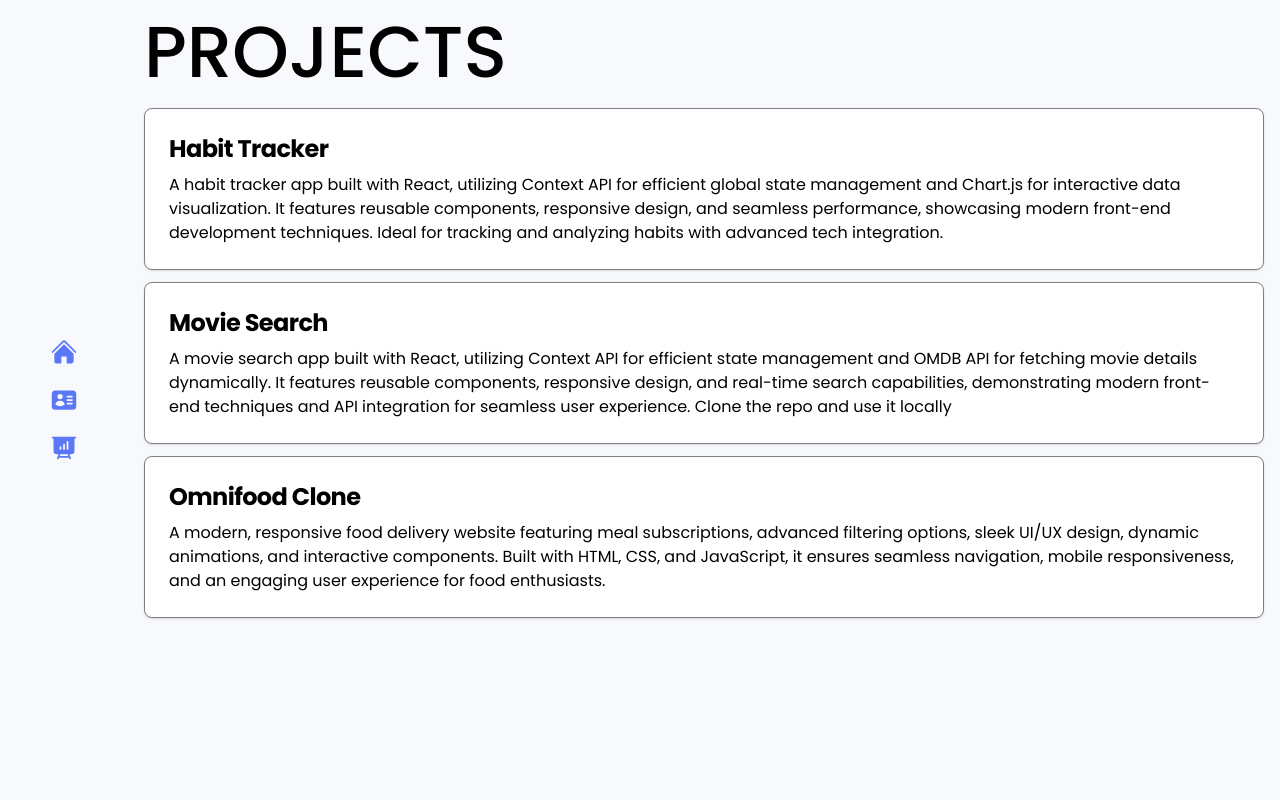
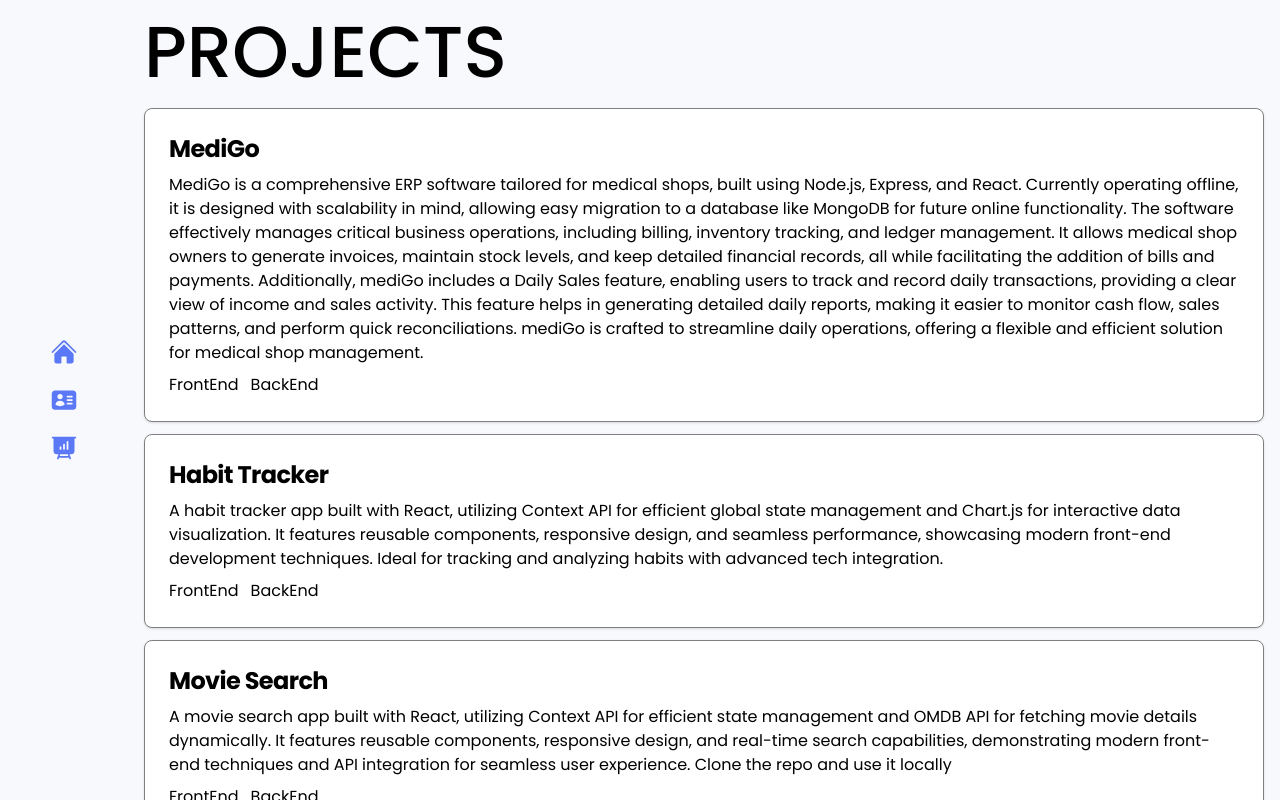
Before and after one commit to Muntazir3i/MyPortfolio, a React (Vite) app: page /projects in a window 1280 px wide. Built offline with nearby package versions, Linux system fonts and the light colour scheme.

Commit message:
new project added

```diff
--- a/src/Components/Card.jsx
+++ b/src/Components/Card.jsx
@@ -2,13 +2,17 @@
 import useTheme from './context/ThemeSwitch';
 import './card.css'
 
-function Card({title,desp,link}) {
+function Card({title,desp,link, exLinkOne,exLinkTwo}) {
     let {dark,setDark,toggleDark} = useTheme();
   return (
     <a href={link} id='card-link' className={`block p-6 mb-3   rounded-lg shadow ${dark ? 'bg-diagonal-lines' : 'bg-white'}`}>
 
 <h5 className={`mb-2 text-2xl font-bold tracking-tight ${dark ? 'text-white' : 'text-black'}`}>{title}</h5>
 <p className={`font-normal ${dark ? 'text-white' : 'text-black'}`}>{desp}</p>
+<div className="links-container mt-2 flex gap-3">
+<a href={exLinkOne} className={`font-normal ${dark ? 'text-white' : 'text-black'}`} >FrontEnd</a>
+<a href={exLinkTwo} className={`font-normal ${dark ? 'text-white' : 'text-black'}`}>BackEnd</a>
+</div>
 </a>
   )
 }
--- a/src/Components/Projects.jsx
+++ b/src/Components/Projects.jsx
@@ -11,6 +11,10 @@
     <main className= {`min-w-0 h-[90vh] md:h-screen  flex-1 overflow-auto p-4 text-white ${dark ? 'bg-black' : 'bg-customWhite'}`}>
        <h1 className= {`text-7xl font-medium ${dark ? 'text-white' : 'text-black'} `}>PROJECTS</h1>
       <div className=' mt-5 w-full h-full flex flex-col '>
+      <Card title = 'MediGo' desp='MediGo is a comprehensive ERP software tailored for medical shops, built using Node.js, Express, and React. Currently operating offline, it is designed with scalability in mind, allowing easy migration to a database like MongoDB for future online functionality. The software effectively manages critical business operations, including billing, inventory tracking, and ledger management. It allows medical shop owners to generate invoices, maintain stock levels, and keep detailed financial records, all while facilitating the addition of bills and payments. Additionally, mediGo includes a Daily Sales feature, enabling users to track and record daily transactions, providing a clear view of income and sales activity. This feature helps in generating detailed daily reports, making it easier to monitor cash flow, sales patterns, and perform quick reconciliations. mediGo is crafted to streamline daily operations, offering a flexible and efficient solution for medical shop management.'
+      exLinkOne='https://github.com/Muntazir3i/MediGo-'
+      exLinkTwo='https://github.com/Muntazir3i/BackEnd-For-Medical-Erp'
+      ></Card>
       <Card title = 'Habit Tracker' desp='A habit tracker app built with React, utilizing Context API for efficient global state management and Chart.js for interactive data visualization. It features reusable components, responsive design, and seamless performance, showcasing modern front-end development techniques. Ideal for tracking and analyzing habits with advanced tech integration.' link='https://muntazir3i.github.io/Habit-Tracker./' ></Card>
       <Card title='Movie Search' desp='A movie search app built with React, utilizing Context API for efficient state management and OMDB API for fetching movie details dynamically. It features reusable components, responsive design, and real-time search capabilities, demonstrating modern front-end techniques and API integration for seamless user experience. Clone the repo and use it locally' link='https://github.com/Muntazir3i/Movie-Search'></Card>
       <Card title='Omnifood Clone' desp='A modern, responsive food delivery website featuring meal subscriptions, advanced filtering options, sleek UI/UX design, dynamic animations, and interactive components. Built with HTML, CSS, and JavaScript, it ensures seamless navigation, mobile responsiveness, and an engaging user experience for food enthusiasts.' link='https://muntazir3i.github.io/Omnifood-clone/'></Card>
```
